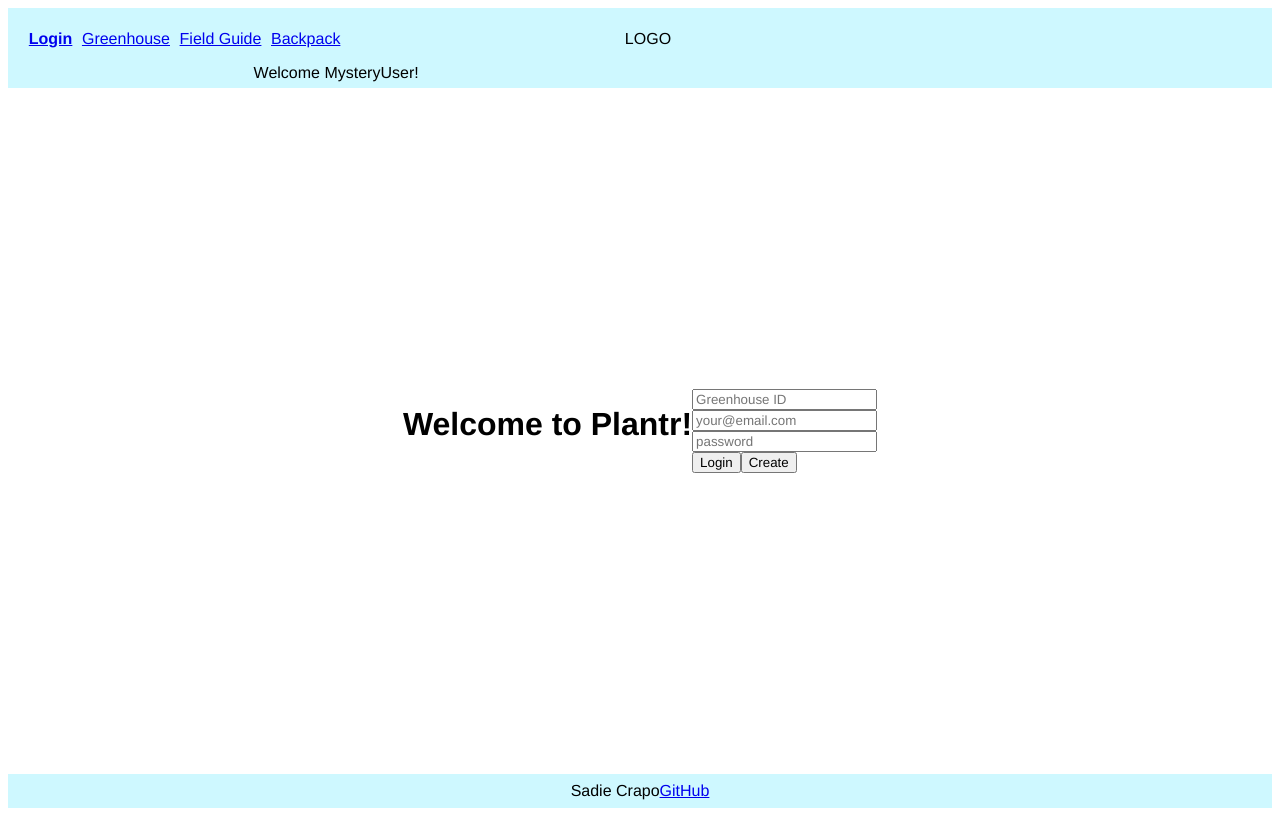
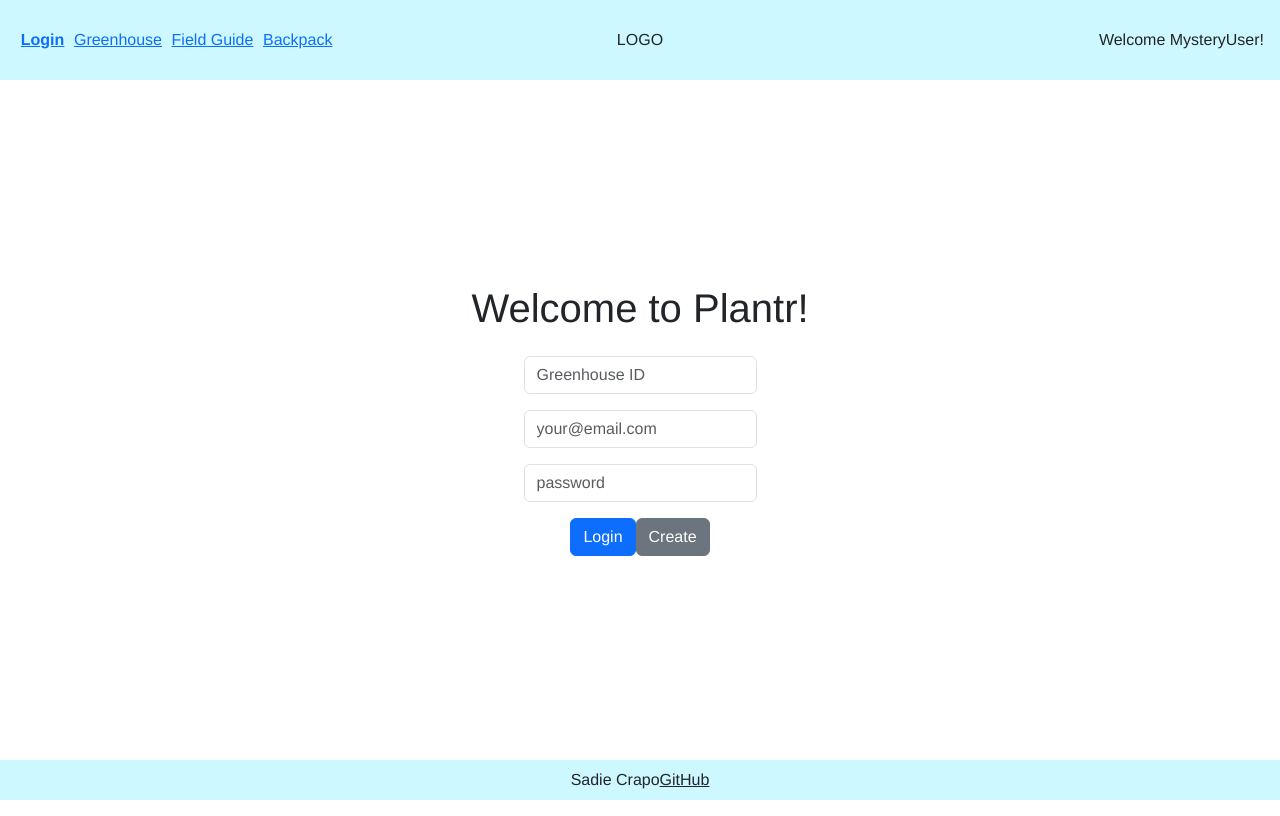
Before and after one commit to SadieCrapo/Startup, a React (Vite) app: page / in a window 1280 px wide. Built offline with nearby package versions, Linux system fonts and the light colour scheme.

Commit message:
Fix main flex direction for greenhouse overriding login flex direction

```diff
--- a/src/app.jsx
+++ b/src/app.jsx
@@ -1,5 +1,5 @@
 import React from 'react';
-// import 'bootstrap/dist/css/bootstrap.min.css';
+import 'bootstrap/dist/css/bootstrap.min.css';
 import './app.css';
 
 import { BrowserRouter, NavLink, Route, Routes } from 'react-router-dom';
@@ -11,7 +11,8 @@ import { Greenhouse } from './greenhouse/greenhouse';
 export default function App() {
     return (
         <BrowserRouter>
-            <div className="body bg-dark text-light">
+            {/* <div className="body bg-dark text-light"> */}
+            <div className="body">
                 <header>
                     {/* <!-- Navigation elements --> */}
                     <nav>
--- a/src/backpack/backpack.css
+++ b/src/backpack/backpack.css
@@ -1,4 +1,4 @@
-main {
+.backpack-main {
     display: flex;
     flex-direction: row;
     /* justify-content: right; */
--- a/src/backpack/backpack.jsx
+++ b/src/backpack/backpack.jsx
@@ -4,7 +4,7 @@ import './backpack.css';
 export function Backpack() {
   return (
     // <main className="container-fluid bg-secondary text-center">
-    <main>
+    <main className='backpack-main'>
         <div className="shelves">
             <div className="item">
                 <img alt="A rosebush" />
--- a/src/field-guide/field-guide.css
+++ b/src/field-guide/field-guide.css
@@ -1,4 +1,4 @@
-main {
+.field-guide-main {
     display: flex;
     flex-direction: row;
 }
--- a/src/field-guide/field-guide.jsx
+++ b/src/field-guide/field-guide.jsx
@@ -4,7 +4,7 @@ import './field-guide.css';
 export function Field_Guide() {
   return (
     // <main className="container-fluid bg-secondary text-center">
-    <main>
+    <main className='field-guide-main'>
         <div className="list">
             <div className="list-item">
                 <p>
--- a/src/greenhouse/greenhouse.css
+++ b/src/greenhouse/greenhouse.css
@@ -1,4 +1,4 @@
-main {
+.greenhouse-main {
     display: flex;
     flex-direction: row;
     /* justify-content: right; */
--- a/src/greenhouse/greenhouse.jsx
+++ b/src/greenhouse/greenhouse.jsx
@@ -4,7 +4,7 @@ import './greenhouse.css';
 export function Greenhouse() {
   return (
     // <main className="container-fluid bg-secondary text-center">
-    <main>
+    <main className='greenhouse-main'>
         <div className="shelves">
             <div className="plant">
                 <img alt="A plant growing in a pot" />
--- a/src/login/login.css
+++ b/src/login/login.css
@@ -1,4 +1,4 @@
-main {
+.login-main {
     /* flex: 1 calc(100vh - 110px); */
     display: flex;
     flex-direction: column;
--- a/src/login/login.jsx
+++ b/src/login/login.jsx
@@ -4,7 +4,7 @@ import './login.css';
 export function Login() {
   return (
     // <main className="container-fluid bg-secondary text-center">
-    <main className="text-center">
+    <main className='login-main text-center'>
         <h1 className="welcome-message">Welcome to Plantr!</h1>
         <form method="get" action="./greenhouse.html">
             <div className="input-group mb-3">
```
